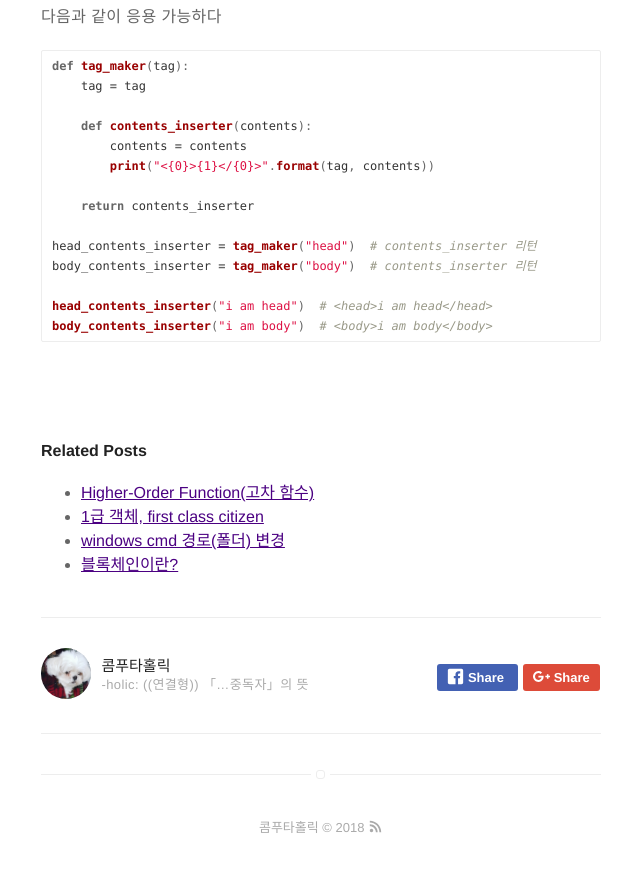
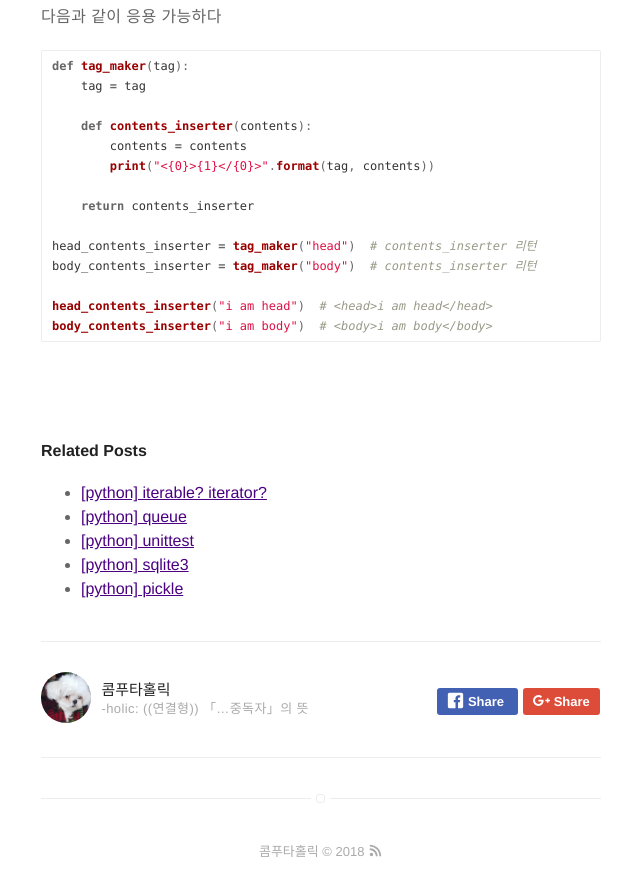
Before and after one commit to itholic/itholic.github.io, a Jekyll site: the page built from _posts/python/2018-10-23-python-closure.md, in a window 1280 px wide and 900 px high, scrolled down 2014 px. Shown: the top 896 px of the window, without its empty margins (319-959 px from the left). Built offline with Jekyll 4.4.1, drawn with Linux system fonts in a browser that asks for light colours.

```diff
--- a/_config.yml
+++ b/_config.yml
@@ -71,7 +71,7 @@ width: normal
 
 # if you don't need "about" or "blog", comment them out below
 about: true
-blog: true
+# blog: true
 
 python: true
 linux: true
--- a/_posts/python/2018-10-23-python-closure.md
+++ b/_posts/python/2018-10-23-python-closure.md
@@ -2,7 +2,7 @@
 title: "[python] closure (클로저)"
 layout: post
 tag:
-- etc
+- python
 category: python
 author: itholic
 sitemap:
```
